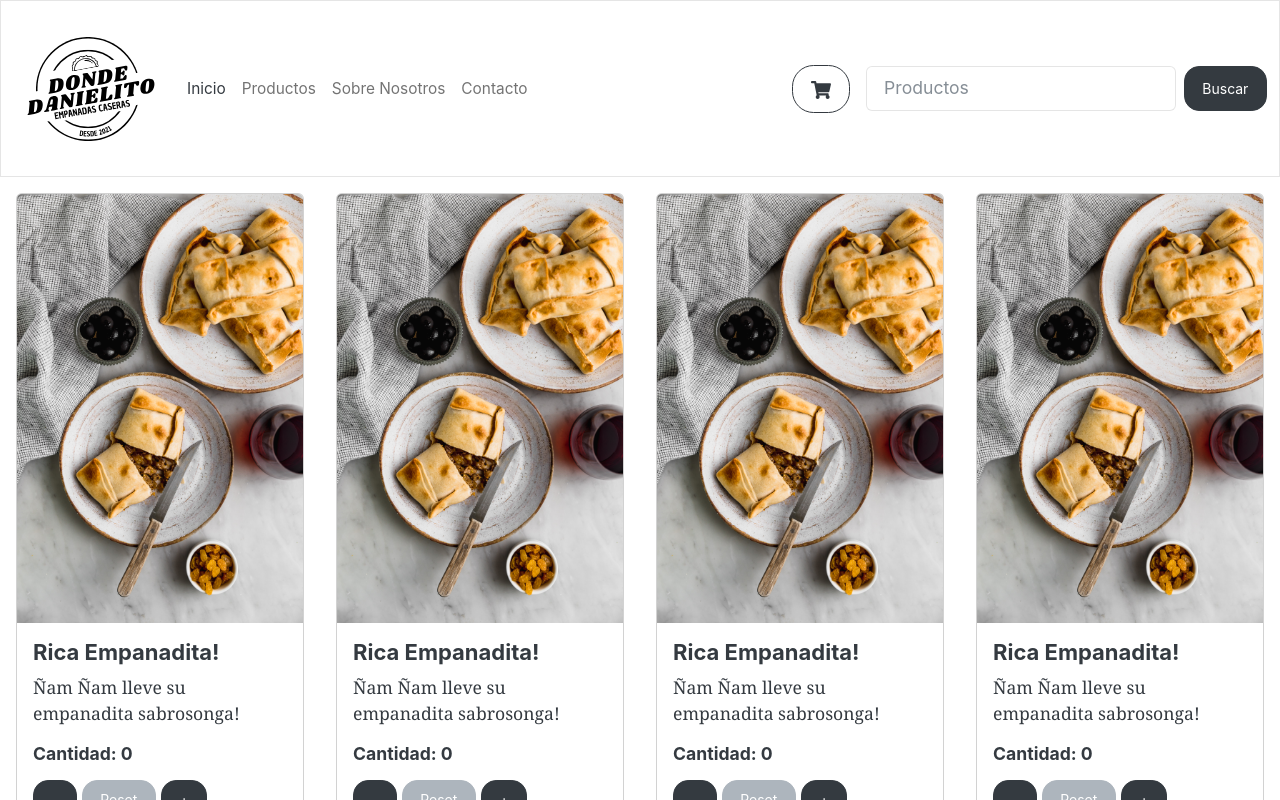
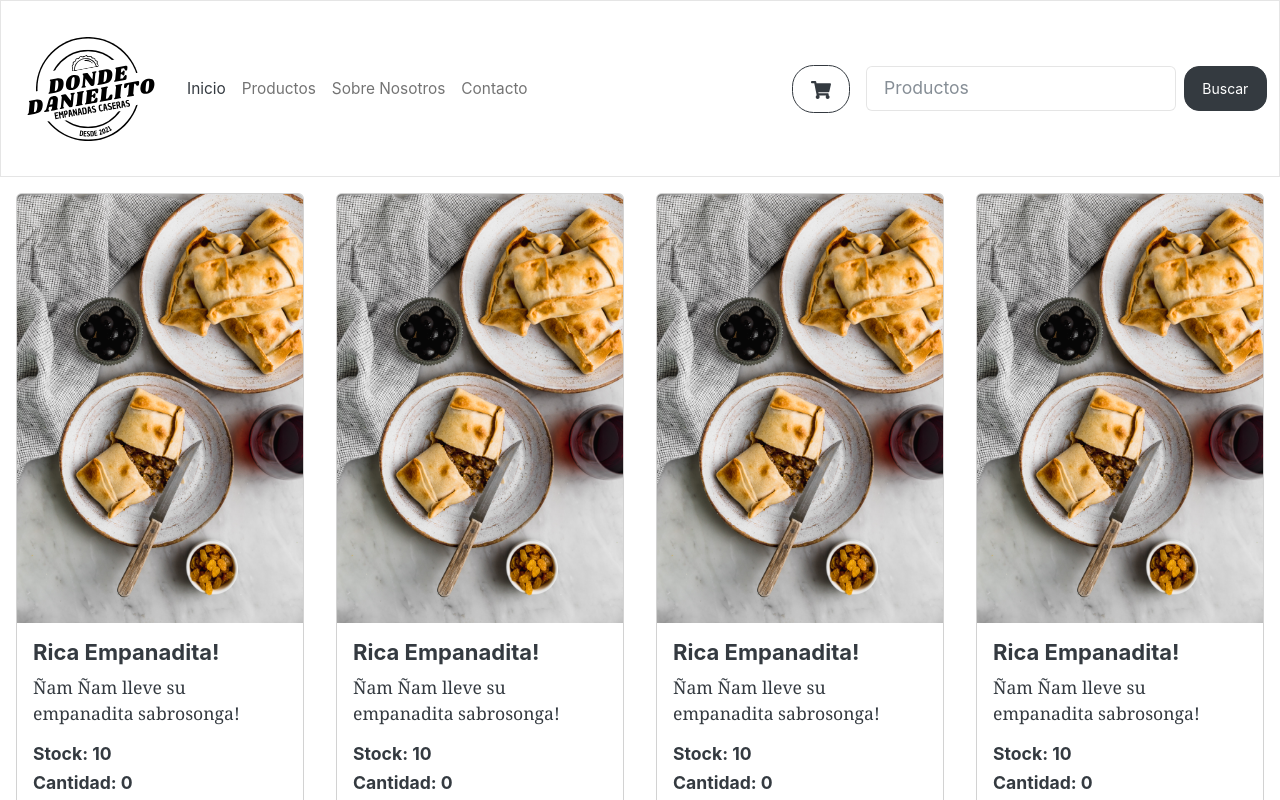
Before and after one commit to Danther7u7/React-App, a React (Create React App) app: page / in a window 1280 px wide. Shown: the top 800 px of the page. Built offline with nearby package versions, Linux system fonts and the light colour scheme.

Commit message:
Se agrega onAdd que entrega dato por consola

```diff
--- a/src/ItemListContainer/ItemListContainer.jsx
+++ b/src/ItemListContainer/ItemListContainer.jsx
@@ -3,6 +3,10 @@ import ImagenProducto from "../Imagenes/empanadas-de-carne-chilenas-4.jpg";
 import ItemCount from "../components/ItemCount"
 
 const ItemListContainer = () => {
+  function onAdd(count){
+    console.log(`Se han comprado ${count} productos`)
+  }
+
   return (
     <>
       <div className="d-inline-flex">
@@ -12,8 +16,7 @@ const ItemListContainer = () => {
             <div className="card-body">
               <h5 className="card-title">Rica Empanadita!</h5>
               <p className="card-text">Ñam Ñam lleve su empanadita sabrosonga!</p>
-              <ItemCount />
-              <a href="#" className="btn btn-primary">Comprar</a>
+              <ItemCount stock={10} onAdd={onAdd}/>
             </div>
           </div>
         </div>
--- a/src/components/ItemCount.jsx
+++ b/src/components/ItemCount.jsx
@@ -1,9 +1,10 @@
 import {useState} from "react";
 
-const Count = () => {
+const Count = ({stock, onAdd}) => {
     const [count, setCount] = useState(0)
 
     function add(){
+        if(count < stock)
         setCount(count + 1)
     }
 
@@ -19,12 +20,14 @@ const Count = () => {
 
     return (
         <div>
+            <h6>Stock: {stock}</h6>
             <h6 className="pb-2">Cantidad: {count}</h6>
             <div className="pb-3">
                 <button className="btn btn-dark btnCount" onClick={substract}> - </button>
                 <button className="btn btn-secondary btnCount" onClick={reset}> Reset </button>
                 <button className="btn btn-dark btnCount" onClick={add}> + </button>
             </div>
+            <a href="#" className="btn btn-primary" onClick={() => onAdd(count)}>Comprar</a>
         </div>
     )
 }
```
